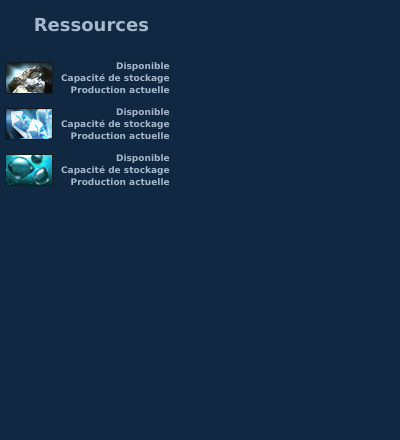
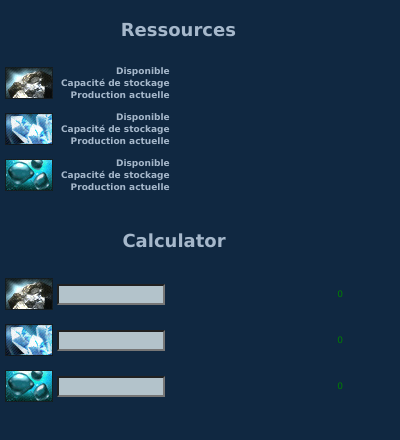
Before and after one commit to cegiraud/chrogame, a browser extension: page chrogame/popup.html in a window 400 px wide. Drawn offline with Linux system fonts and the light colour scheme.

Commit message:
Version finale

```diff
--- a/chrogame/js/chrogame.js
+++ b/chrogame/js/chrogame.js
@@ -48,7 +48,6 @@ function manageData(resultat){
         data.deuterium.production +=value.deuterium.resources.production;
         data.deuterium.max +=value.deuterium.resources.max;
     });
-
     chrome.extension.sendRequest(data);
 }
 $(document).ready(launch);
--- a/chrogame/js/popup.js
+++ b/chrogame/js/popup.js
@@ -11,11 +11,15 @@ function ResourcesController($scope, $http) {
         $scope.$apply();
         (function() {setTimeout(refresh, 1000);})();
     }
+
+    $scope.s2t=function(t){
+        return parseInt(t/(7*86400))+'s ' +  parseInt((t%(7*86400))/86400)+'d '+(new Date(t%86400*1000)).toUTCString().replace(/.*(\d{2}):(\d{2}):(\d{2}).*/, "$1h $2m $3s");
+     }
     refresh();
 }
 
 
-//pour que la tableau s'affiche bien
+//pour que le tableau s'affiche bien
 $(document).ready(function(){
     var maxWidth = 0;
     $('tr td:last-child').each(function(index){
--- a/chrogame/popup.html
+++ b/chrogame/popup.html
@@ -5,16 +5,20 @@
     <script src="js/angular.min.js"></script>
     <script src="js/popup.js"></script>
     <style type="text/css">
-        body {font-family:Verdana; color: #A6B8CB; background-color: #102841; margin:0px}
-        h1 {padding: 2px 0px 10px 0px;}
-        #resources {font-size:9px; text-align : right}
-        #resources tbody {display : block; margin-bottom: 8px;}
-        #resources tbody:last-child {display : block; margin-bottom: 0px;}
-        #resources tbody tr th{white-space : nowrap; padding: 0px 5px}
+        body {font-family:verdana; color: #A6B8CB; background-color: #102841; margin:0;}
+        h1 {padding: 2px 0 10px 0;}
+        table {font-size:9px; text-align : right; margin: 5px 0 20px}
+        body table:last-child{margin-bottom: 0}
+        table tbody {display : block; margin-bottom: 8px;}
+        table tbody:last-child {display : block; margin-bottom: 0;}
+        table tbody tr th{white-space : nowrap; padding: 0 5px}
         .icon-resources {background : url('img/icone-resources.png') no-repeat; float: left; height: 32px; width: 48px}
         .icon-metal {background-position: 0 -160px;}
         .icon-cristal {background-position: -48px -160px;}
         .icon-deuterium {background-position: -96px -160px;}
+        .positive{color:green}
+        .negative{color:red}
+        input {background-color: #b3c3cb; width: 100px}
     </style>
 
 </head>
@@ -32,6 +36,23 @@
             <tr><th>Production actuelle</th><td>{{resources[type].production*60*60| number:0}}</td></tr>
         </tbody>
     </table>
+
+    <table id="calculator">
+        <caption><h1>Calculator</h1></caption>
+        <tbody ng-repeat="type in ['metal', 'cristal', 'deuterium']">
+            <tr>
+                <td><span class="icon-resources icon-{{type}}"/></td>
+                <td><input type="number" min="0" ng-model="amount"/></td>
+                <td ng-class="{true:'positive',false:'negative'}[resources[type].quantite - amount >= 0]">{{resources[type].quantite - amount| number:0}}</td>
+            </tr>
+            <tr ng-if="resources[type].quantite - amount<0">
+                <td colspan="3">Temps restant : {{s2t((amount - resources[type].quantite)/resources[type].production)}}</td>
+            </tr>
+        </tbody>
+        <tfoot>
+            <tr><td colspan="3"></td></tr>
+        </tfoot>
+    </table>
 </div>
 </body>
 </html>
```
Also changed, not shown: chrogame/js/background.js (+5 -3 lines).
